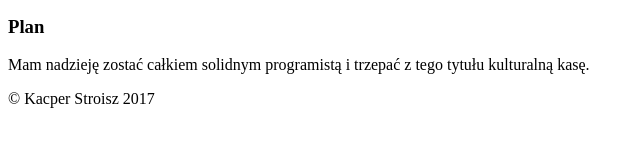
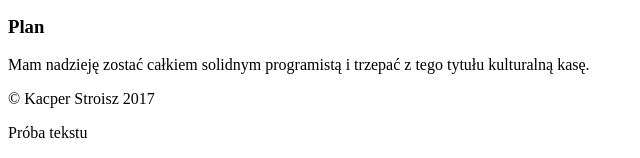
Before and after one commit to Kacper77/learning-git, a plain HTML site: page index.html in a window 1280 px wide. Shown: the part 989-1147 px from the top of the page, without its empty margins (0-640 px from the left). Before the commit the page ends 1113 px from the top, so only its background shows below. Drawn offline with nearby package versions, Linux system fonts and the light colour scheme; files that its build step writes are made by us from their sources.

Commit message:
add paragraph

```diff
--- a/index.html
+++ b/index.html
@@ -40,6 +40,7 @@
 	<div class="footer">
 		<p>© Kacper Stroisz 2017</p>
 	</div>
+		<p> Próba tekstu </p>
 </body>
 
 </html>
```
